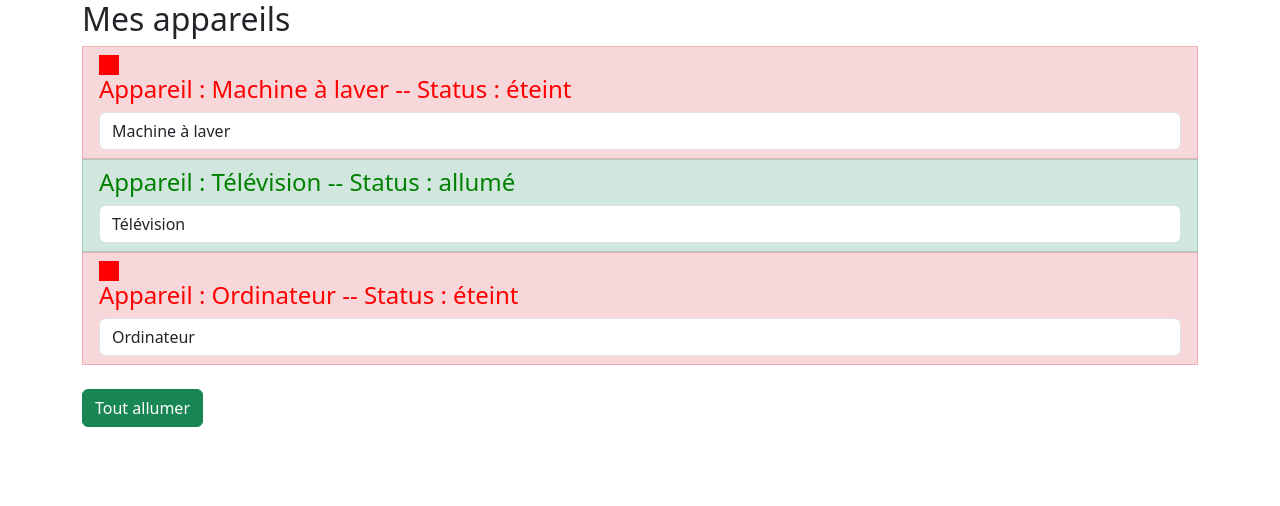
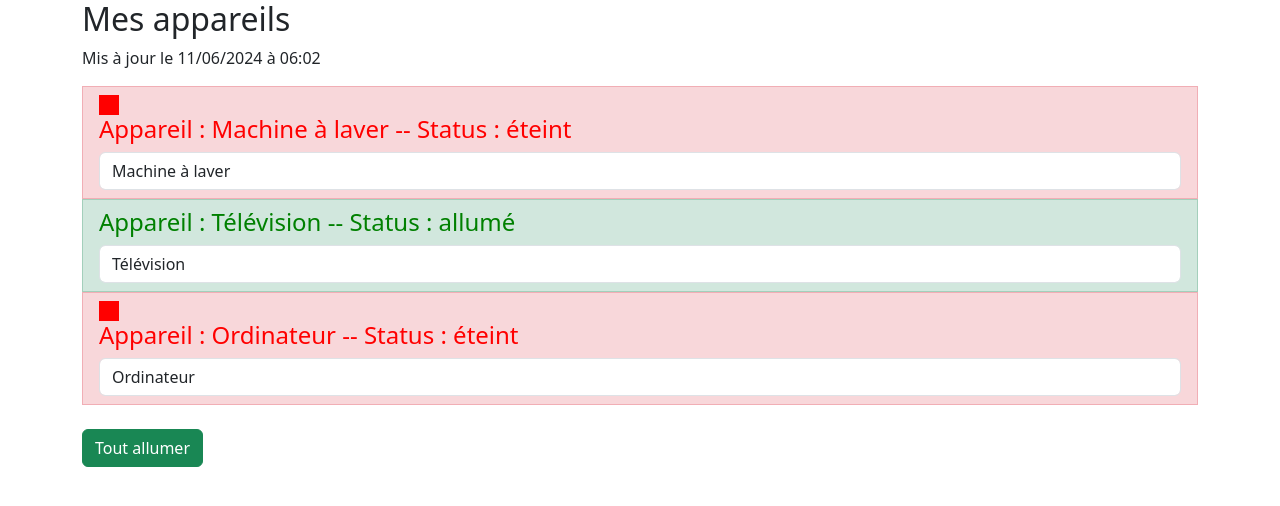
Before and after one commit to dieme5/etat-appareil, an Angular app: page / in a window 1280 px wide. Shown: the top 506 px of the page. Built offline with nearby package versions, Linux system fonts and the light colour scheme.

Commit message:
Pipe date

```diff
--- a/src/app/app.component.html
+++ b/src/app/app.component.html
@@ -2,6 +2,9 @@
   <div class="row">
     <div class="col-xs-12">
       <h2>Mes appareils</h2>
+
+      <p>Mis à jour le {{ lastUpdate | date: 'dd/MM/yyyy' }} à {{ lastUpdate | date: 'hh:mm':'UTC' }}</p>
+
       <ul class="list-group">
         <app-appareil *ngFor="let appareil of appareils" [appareilName]="appareil.name" [appareilStatus]="appareil.status"></app-appareil>
       </ul>
--- a/src/app/app.component.ts
+++ b/src/app/app.component.ts
@@ -7,6 +7,8 @@ import { Component } from '@angular/core';
 })
 export class AppComponent {
   isAuth = false;
+
+  lastUpdate = new Date();
 
   appareils = [
     {
```
